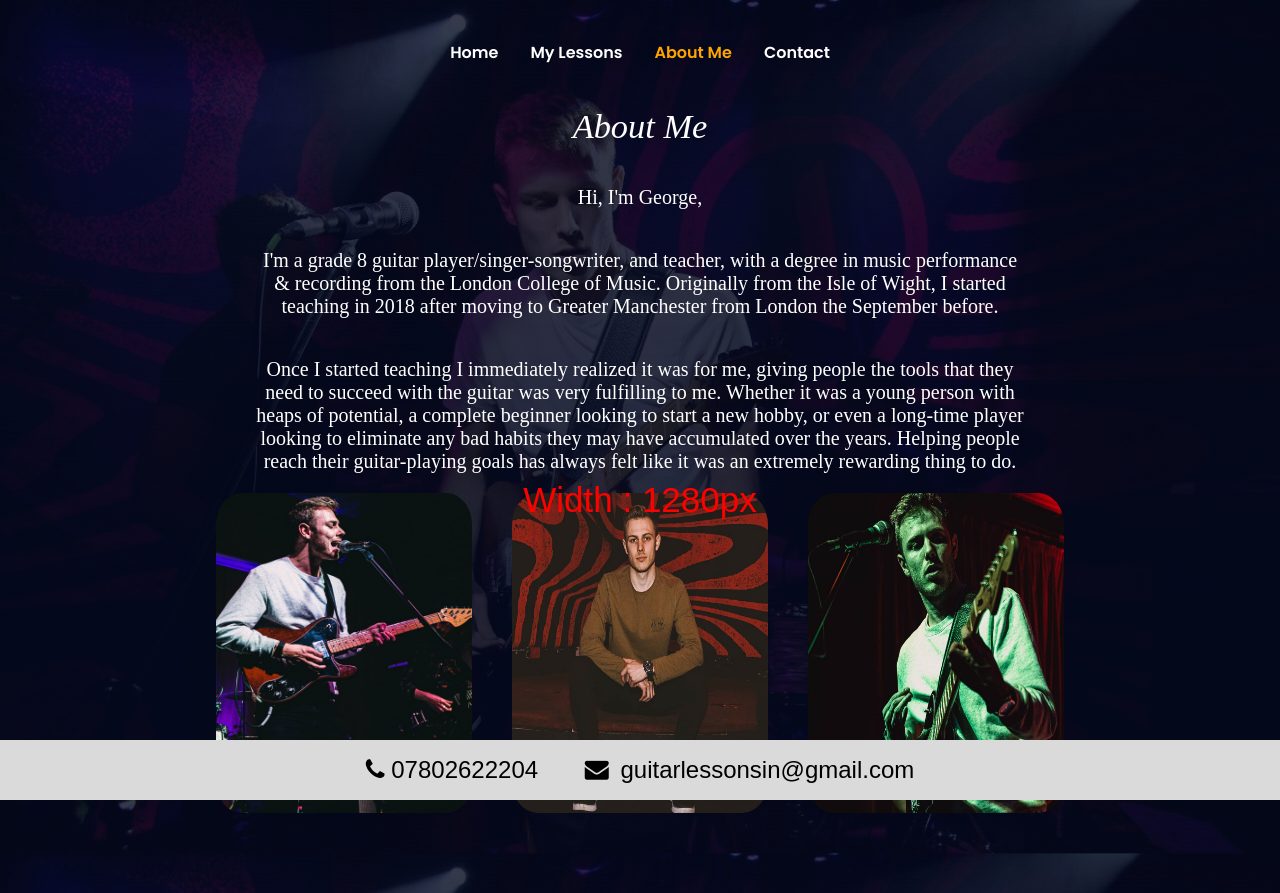
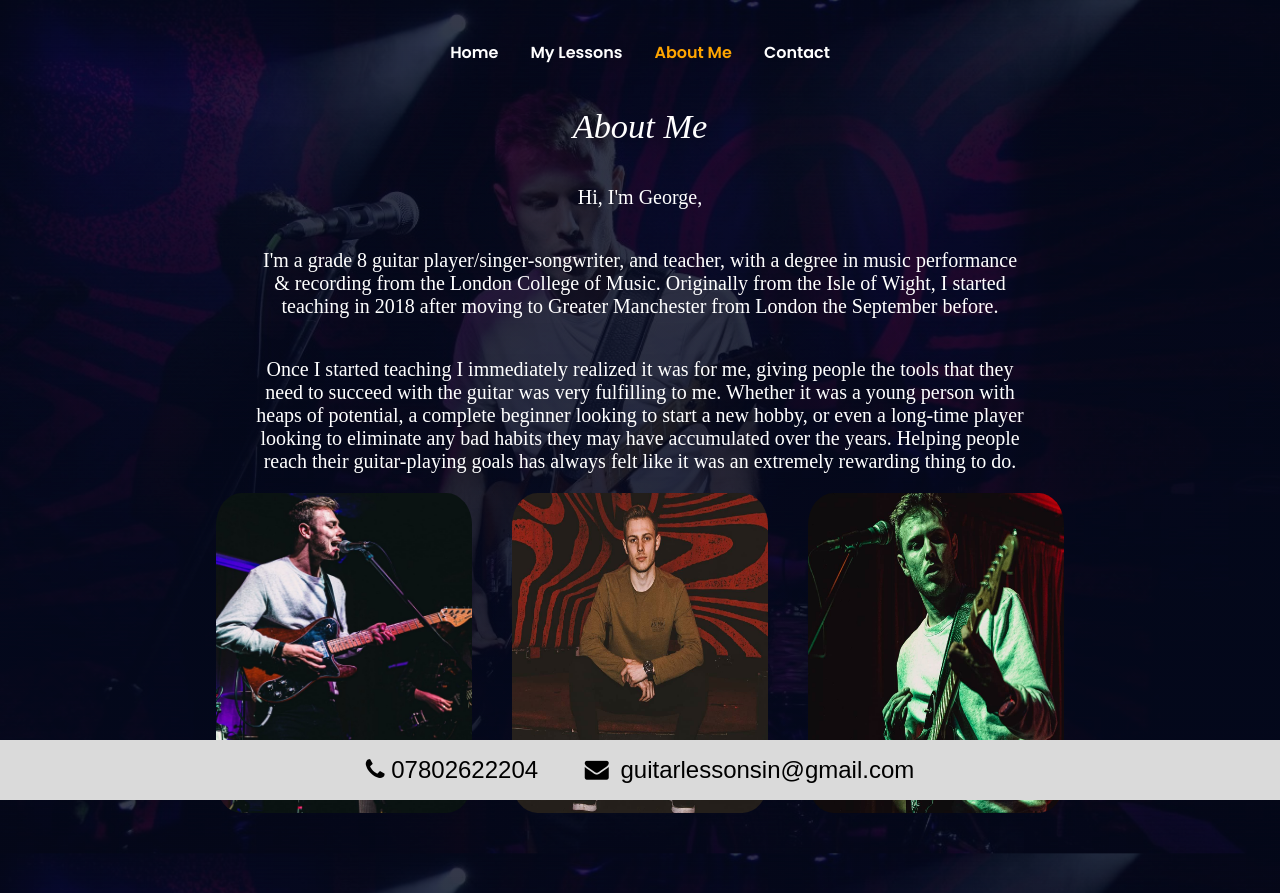
Before and after one commit to Joeeeeca/test, a plain HTML site: page about.html in a window 1280 px wide. Drawn offline with Linux system fonts and the light colour scheme; a web font is replaced by a local one.

Commit message:
Update about.html

```diff
--- a/about.html
+++ b/about.html
@@ -91,19 +91,7 @@
   </a>
 
     </div>
-  </div>
-      <div id="size"></div>
+      </div>
 
-      <script>
-        window.onresize = screen;
-    window.onload = screen;
-
-    function screen () {
-      myWidth =  window.innerWidth;
-
-      document.getElementById("size").innerHTML = "Width : " + myWidth + "px";
-    }
-
-      </script>
   </body>
 </html>
```
